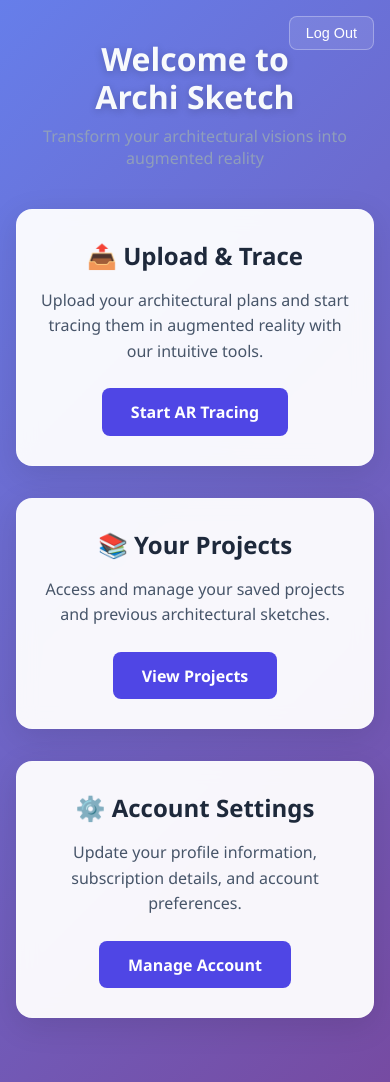
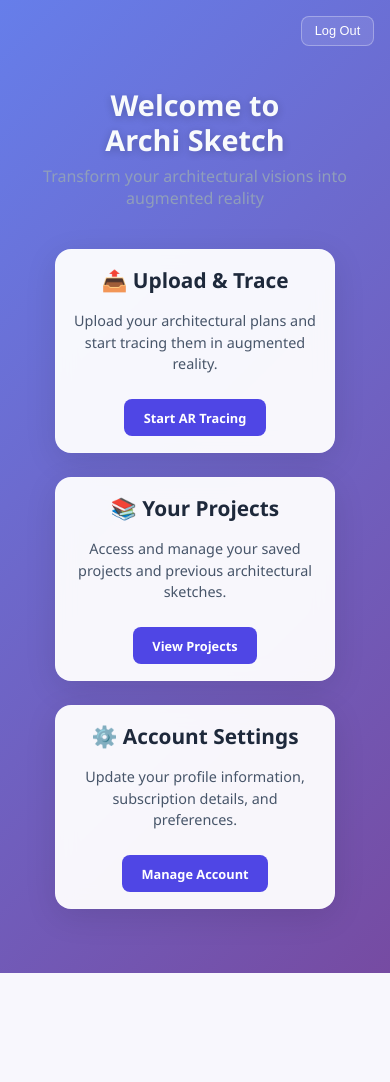
Before and after one commit to Arhyeldee001/Archi-Sketch, a Python web app: template templates/dashboard.html in a window 390 px wide. After the commit the page ends 973 px from the top, so only its background shows below. Run offline with Jinja, Linux system fonts and the light colour scheme; the template is opened without the code that fills it, so the values that code supplies are empty.

Commit message:
Update dashboard.html

```diff
--- a/templates/dashboard.html
+++ b/templates/dashboard.html
@@ -31,7 +31,7 @@
             padding: 2rem 1rem;
             width: 100%;
             max-width: 1200px;
-            margin-top: 2rem;
+            margin-top: 3rem; /* Increased top margin */
         }
 
         .header h1 {
@@ -53,7 +53,7 @@
             display: flex;
             flex-direction: column;
             align-items: center;
-            gap: 2rem;
+            gap: 1.5rem; /* Reduced gap */
             padding: 1rem;
             width: 100%;
             max-width: 1200px;
@@ -65,19 +65,19 @@
             display: flex;
             justify-content: center;
             flex-wrap: wrap;
-            gap: 2rem;
+            gap: 1.5rem; /* Reduced gap */
             width: 100%;
         }
 
         .card {
             background: rgba(255, 255, 255, 0.95);
             border-radius: 16px;
-            padding: 2.5rem;
+            padding: 1.5rem; /* Reduced padding */
             box-shadow: 0 8px 32px rgba(0, 0, 0, 0.1);
             transition: all 0.3s ease;
             width: 100%;
-            max-width: 380px;
-            min-width: 280px;
+            max-width: 350px; /* Reduced max width */
+            min-width: 250px; /* Reduced min width */
             text-align: center;
             backdrop-filter: blur(10px);
             border: 1px solid rgba(255, 255, 255, 0.2);
@@ -91,26 +91,26 @@
 
         .card h2 {
             color: #1e293b;
-            margin: 0 0 1.5rem;
-            font-size: 1.8rem;
+            margin: 0 0 1rem; /* Reduced margin */
+            font-size: 1.5rem; /* Reduced font size */
             font-weight: 600;
         }
 
         .card p {
             color: #475569;
-            margin: 0 0 2rem;
-            font-size: 1.1rem;
-            line-height: 1.6;
+            margin: 0 0 1.5rem; /* Reduced margin */
+            font-size: 1rem; /* Reduced font size */
+            line-height: 1.5;
         }
 
         .btn-primary {
             background: var(--primary);
             color: white;
             border: none;
-            padding: 0.8rem 1.8rem;
+            padding: 0.7rem 1.5rem; /* Reduced padding */
             border-radius: 8px;
             font-weight: 600;
-            font-size: 1rem;
+            font-size: 0.9rem; /* Reduced font size */
             cursor: pointer;
             transition: all 0.3s;
             text-decoration: none;
@@ -134,47 +134,53 @@
             cursor: pointer;
             transition: all 0.3s;
             font-size: 0.9rem;
+            z-index: 10;
         }
 
         .logout-btn:hover {
             background: rgba(255, 255, 255, 0.2);
         }
 
-        @media (max-width: 900px) {
-            .cards-row {
-                flex-direction: column;
-                align-items: center;
-            }
-
-            .card {
-                max-width: 500px;
-                padding: 2rem;
-            }
-        }
-
         @media (max-width: 768px) {
             .header {
                 padding: 1.5rem 1rem;
-                margin-top: 1rem;
+                margin-top: 4rem; /* Increased top margin for mobile */
             }
 
             .header h1 {
-                font-size: 2.5rem;
+                font-size: 2rem;
+                white-space: pre-line; /* Allows line break */
             }
 
             .header p {
-                font-size: 1.2rem;
+                font-size: 1.1rem;
             }
 
             .logout-btn {
                 top: 1rem;
                 right: 1rem;
+                padding: 0.4rem 0.8rem;
+                font-size: 0.8rem;
+            }
+
+            .card {
+                padding: 1.2rem;
+                max-width: 300px;
+                min-width: 200px;
+            }
+
+            .card h2 {
+                font-size: 1.3rem;
+            }
+
+            .card p {
+                font-size: 0.9rem;
             }
         }
 
         @media (max-width: 480px) {
             .header h1 {
-                font-size: 2rem;
+                font-size: 1.8rem;
             }
 
             .header p {
@@ -182,18 +188,13 @@
             }
 
             .card {
-                padding: 1.8rem 1.5rem;
-                min-width: auto;
+                padding: 1rem;
+                max-width: 280px;
             }
 
-            .card h2 {
-                font-size: 1.5rem;
-                margin-bottom: 1rem;
-            }
-
-            .card p {
-                font-size: 1rem;
-                margin-bottom: 1.5rem;
+            .btn-primary {
+                padding: 0.6rem 1.2rem;
+                font-size: 0.8rem;
             }
         }
     </style>
@@ -202,7 +203,7 @@
     <button class="logout-btn" onclick="logout()">Log Out</button>
 
     <div class="header">
-        <h1>Welcome to <br> Archi Sketch</h1>
+        <h1>Welcome to<br>Archi Sketch</h1> <!-- Added line break -->
         <p>Transform your architectural visions into augmented reality</p>
     </div>
 
@@ -210,7 +211,7 @@
         <div class="cards-row">
             <div class="card">
                 <h2>📤 Upload & Trace</h2>
-                <p>Upload your architectural plans and start tracing them in augmented reality with our intuitive tools.</p>
+                <p>Upload your architectural plans and start tracing them in augmented reality.</p>
                 <a href="/ar" class="btn-primary">Start AR Tracing</a>
             </div>
 
@@ -224,7 +225,7 @@
         <div class="cards-row">
             <div class="card">
                 <h2>⚙️ Account Settings</h2>
-                <p>Update your profile information, subscription details, and account preferences.</p>
+                <p>Update your profile information, subscription details, and preferences.</p>
                 <a href="/admin" class="btn-primary">Manage Account</a>
             </div>
         </div>
```
